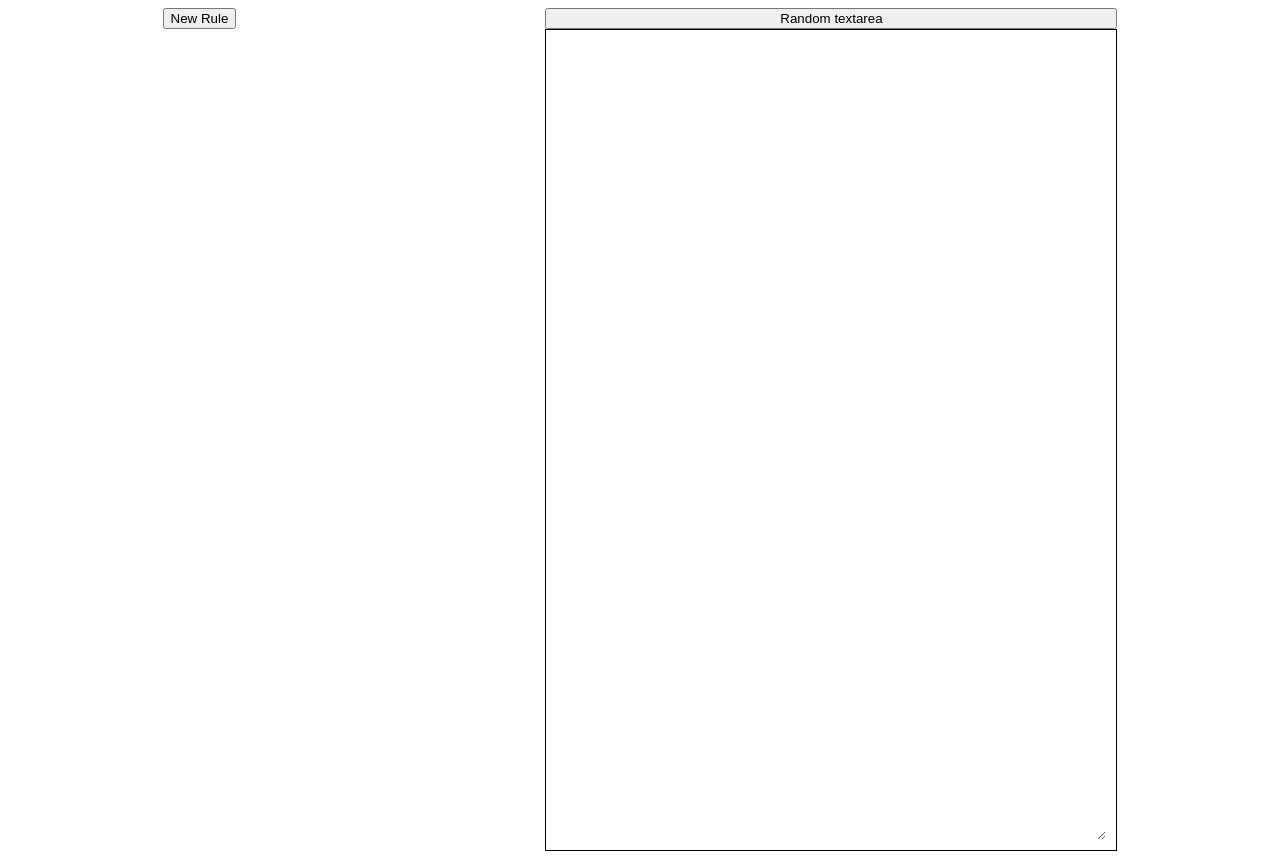
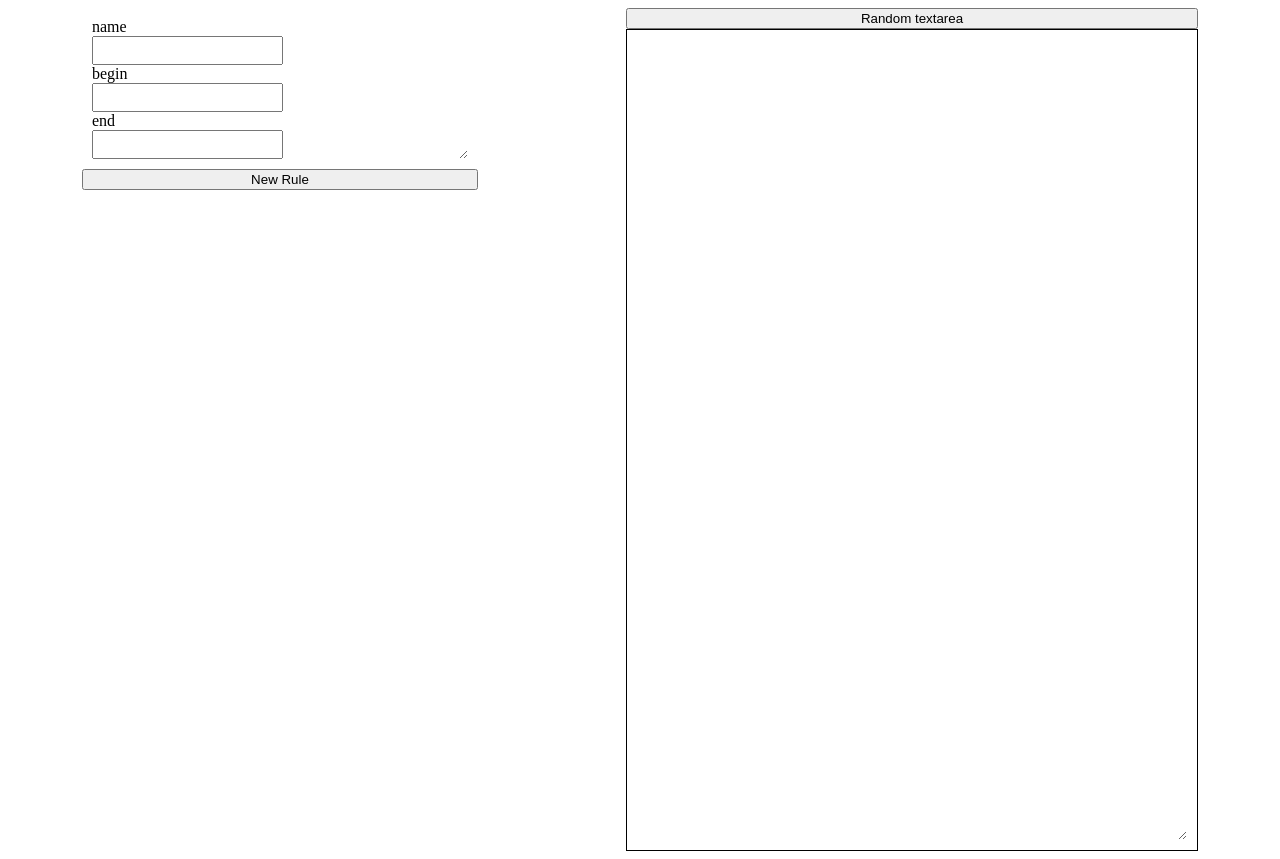
Before and after one commit to mndr/es2016, a React (Create React App) app: page / in a window 1280 px wide. Built offline with nearby package versions, Linux system fonts and the light colour scheme.

Commit message:
pushing rules to array and showing fields

```diff
--- a/src/App.js
+++ b/src/App.js
@@ -19,6 +19,44 @@
     })
   }
 
+  rules = () => {
+    let {rules} = this.state
+    let array = []
+    let fields = ['name', 'begin', 'end']
+    for (let i=0; i<rules; i++) {
+      array.push(
+        <Row
+          key={i}
+        >
+          <Column>
+            {fields.map( (field, index) => {
+              return (
+                <Column
+                  key={index}
+                >
+                  <RuleLabel>
+                    {field}
+                  </RuleLabel>
+                  <RuleInput
+                    value={this.state[`${field}${i}`]}
+                    onChange={this.handleChange}
+                    name={`${field}${i}`}
+                  />
+                </Column>
+              )
+            })}
+          </Column>
+          <StyleInput
+            value={this.state[`style${i}`]}
+            onChange={this.handleChange}
+            name={`style${i}`}
+          />
+        </Row>
+      )
+    }
+    return array
+  }
+
   newFields = () => {
     this.setState( (prevState) => {
         let {rules} = prevState
@@ -31,10 +69,6 @@
           }
         })
         rules++
-        console.log({
-          rules,
-          ...inputValues
-        })
         return {
           rules,
           ...inputValues
@@ -44,10 +78,11 @@
 
   render() {
     let {value} = this.state
-    let {handleChange, newFields} = this
+    let {handleChange, newFields, rules} = this
     return (
       <Container>
         <Column>
+          {rules()}
           <Button
             onClick={newFields}
           >
```
